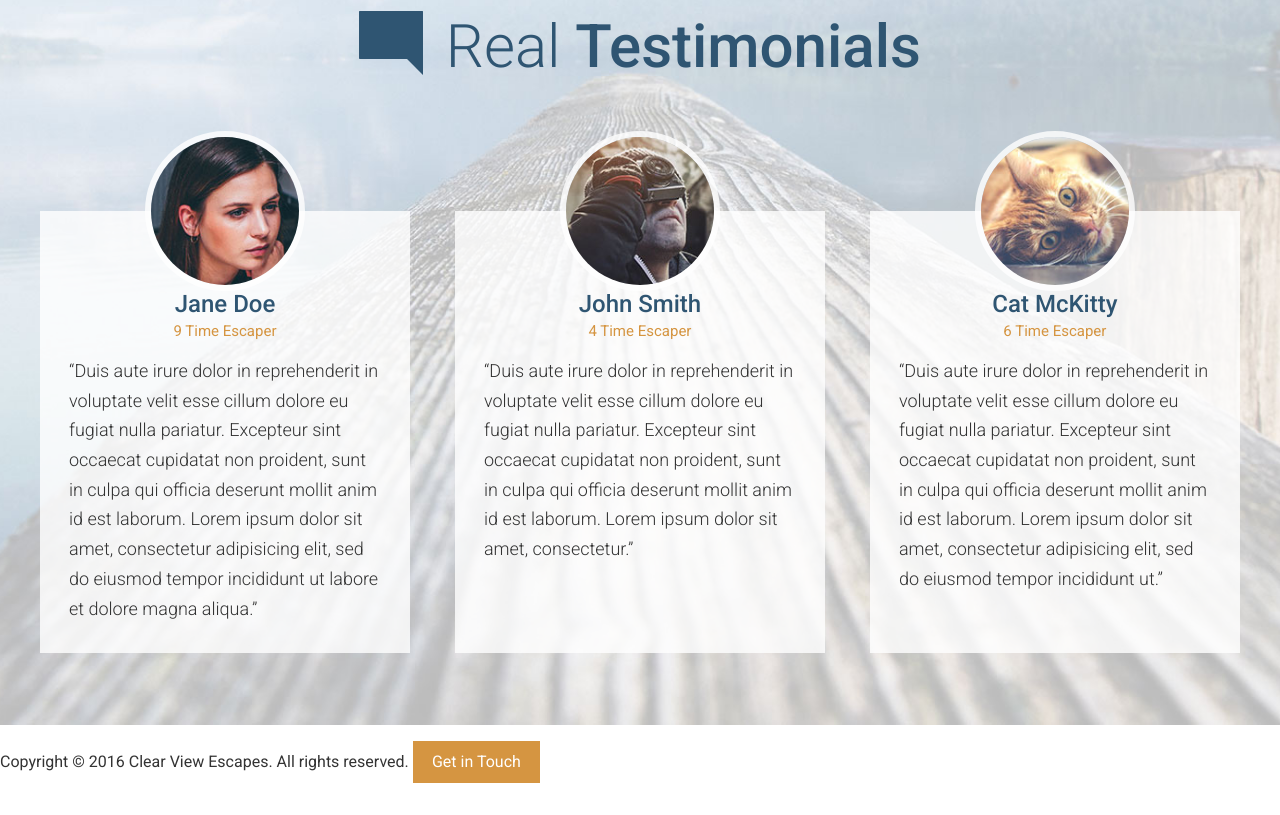
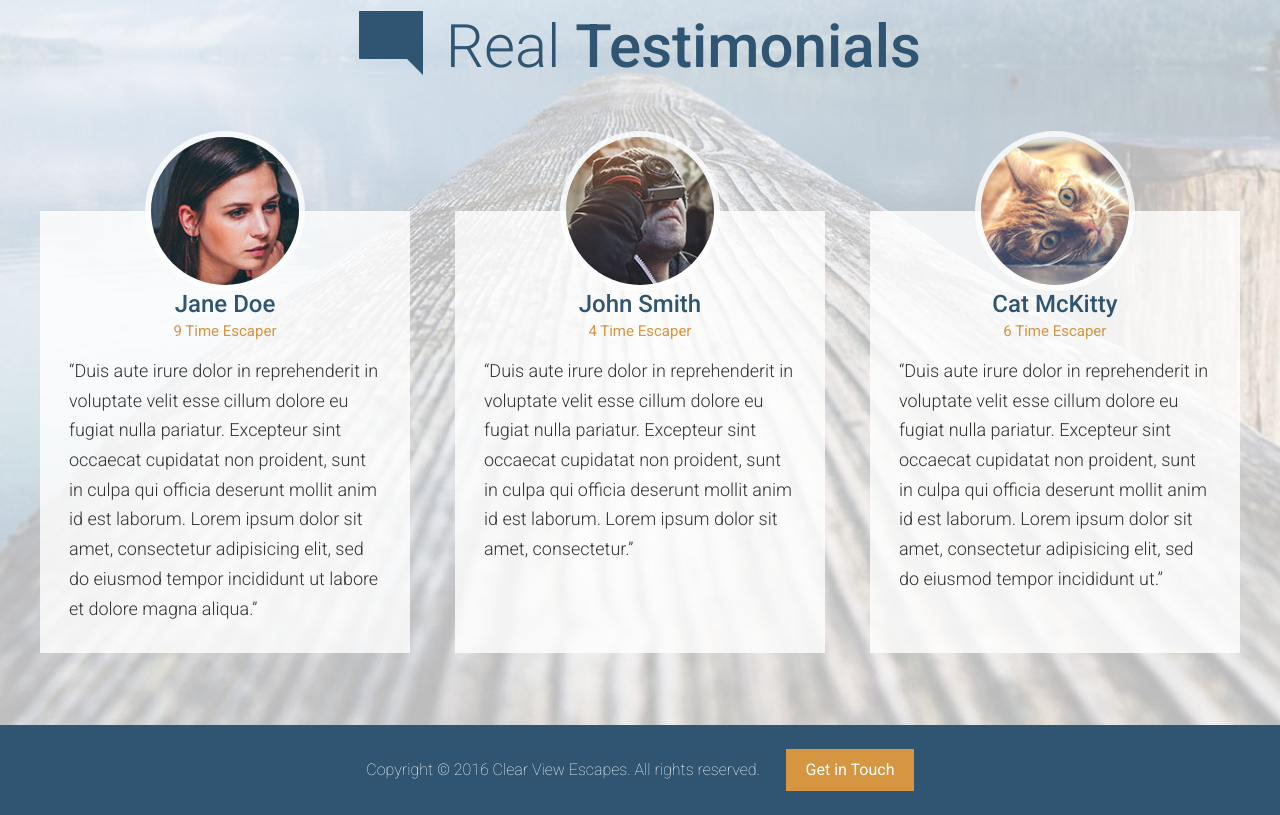
Before and after one commit to salmank22/fictional-university, a website: page app/index.html in a window 1280 px wide. Shown: the part 3053-3868 px from the top of the page. Drawn offline with Linux system fonts and the light colour scheme.

Commit message:
Completed footer area

```diff
--- /dev/null
+++ b/app/assets/styles/modules/_site-footer.css
@@ -0,0 +1,18 @@
+.site-footer {
+	background-color: $mainBlue;
+	color: #fff;
+	padding: .5rem 0;
+	text-align: center;
+
+	&__text {
+		display: block;
+		margin-bottom: 1rem;
+		font-weight: 200;
+
+		@mixin atMedium {
+			display: inline;
+			margin-bottom: 0;
+			margin-right: 1.4rem;
+		}
+	}
+}
--- a/app/assets/styles/styles.css
+++ b/app/assets/styles/styles.css
@@ -13,3 +13,4 @@
 @import "modules/_feature-item";
 @import "modules/_testimonial";
 @import "modules/_sprite";
+@import "modules/_site-footer";
--- a/app/index.html
+++ b/app/index.html
@@ -139,8 +139,10 @@
     </div><!-- /.wrapper -->
   </div>
 
-  <footer>
-    <p>Copyright &copy; 2016 Clear View Escapes. All rights reserved. <a href="#" class="btn btn--orange">Get in Touch</a></p>
+  <footer class="site-footer">
+    <div class="wrapper">
+      <p><span class="site-footer__text">Copyright &copy; 2016 Clear View Escapes. All rights reserved.</span> <a href="#" class="btn btn--orange">Get in Touch</a></p>
+    </div><!-- /.wrapper -->
   </footer>
 </body>
 </html>
--- a/app/temp/styles/styles.css
+++ b/app/temp/styles/styles.css
@@ -940,3 +940,25 @@
 		height: 42px;
 		background-position: 36.69752421959096% 45.792307692307695%;
 	}
+
+.site-footer {
+	background-color: #2f5572;
+	color: #fff;
+	padding: .5rem 0;
+	text-align: center;
+}
+
+.site-footer__text {
+		display: block;
+		margin-bottom: 1rem;
+		font-weight: 200;
+	}
+
+@media (min-width: 800px) {
+
+.site-footer__text {
+			display: inline;
+			margin-bottom: 0;
+			margin-right: 1.4rem
+	}
+	}
```
